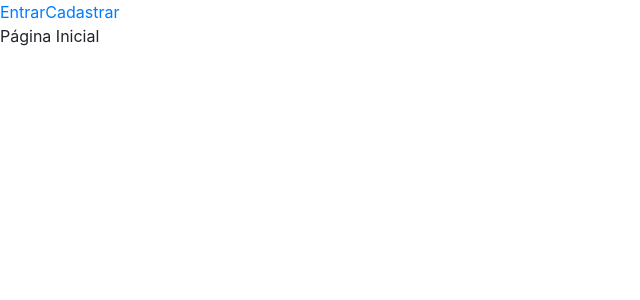
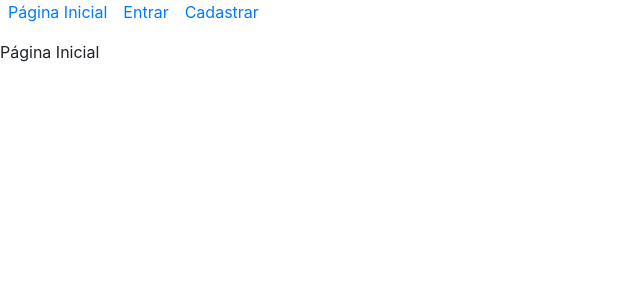
Before and after one commit to grigati/desafio-web, a React (Create React App) app: page / in a window 1280 px wide. Shown: the top 300 px of the page, without its empty margins (0-640 px from the left). Built offline with nearby package versions, Linux system fonts and the light colour scheme; the HTML template or start-up script is replaced by a standard one.

Commit message:
Atualiza barra de menu

```diff
--- a/src/App.js
+++ b/src/App.js
@@ -25,6 +25,7 @@ class App extends React.Component {
         currentUser: response
       });
     }).catch(error => {
+      console.error(error);
       this.setState({
         currentUser: null
       });
@@ -50,14 +51,22 @@ class App extends React.Component {
   render() {
     return (
       <div>
-        <Link to="/entrar">Entrar</Link>
-        <Link to="/cadastrar">Cadastrar</Link>
+        <div className="pb-3">
+          <Link to="/" className="px-2">Página Inicial</Link>
+          <Link to="/entrar" className="px-2">Entrar</Link>
+          <Link to="/cadastrar" className="px-2">Cadastrar</Link>
+          { this.state.currentUser ?
+            <span className="px-2"> Olá, {this.state.currentUser.nome}</span>
+            : null
+          }
+        </div>
 
         <div>
           <Switch>
-            <Route exact path="/" component={PaginaInicial} />
+            <Route exact path="/"
+                   render={(props) => <PaginaInicial usuarioAutenticado={this.state.currentUser} {...props} /> }  />
             <Route path="/entrar"
-                  render={(props) => <Login onEntrarSucesso={this.handleEntrar} {...props} /> } />
+                   render={(props) => <Login onEntrarSucesso={this.handleEntrar} {...props} /> } />
             <Route path="/cadastrar" component={Cadastro} />
           </Switch>
         </div>
```
